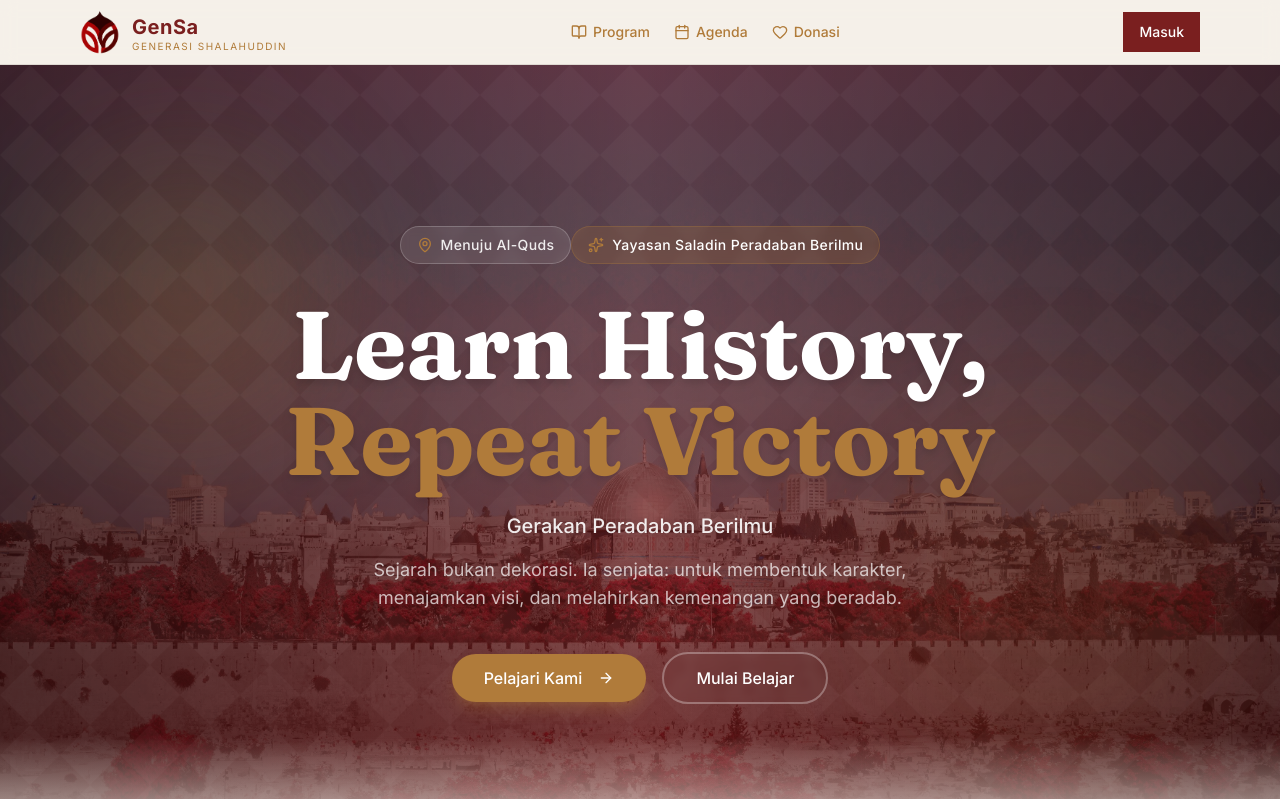
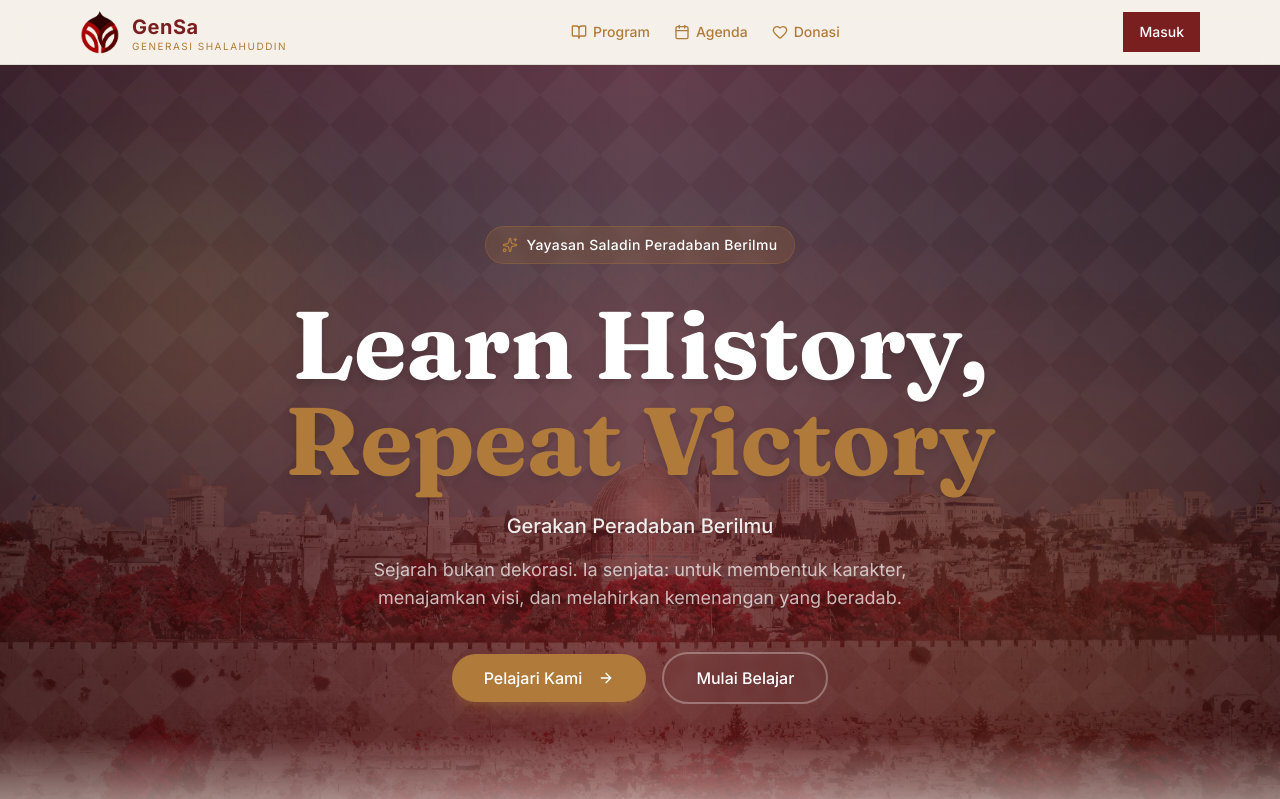
Before and after one commit to nabePi/gensaladin-web, a Next.js app: page / in a window 1280 px wide. Shown: the top 799 px of the page. Built offline with nearby package versions, Linux system fonts and the light colour scheme; no server answers.

Commit message:
remove Menuju Al-Quds from hero section

```diff
--- a/app/(public)/page.tsx
+++ b/app/(public)/page.tsx
@@ -19,8 +19,7 @@ import {
   FileText,
   Mail,
   Phone,
-  ChevronRight,
-  MapPin
+  ChevronRight
 } from 'lucide-react'
 import { motion } from 'framer-motion'
 
@@ -167,14 +166,6 @@ export default function HomePage() {
             animate={{ opacity: 1, y: 0 }}
             transition={{ duration: 0.8 }}
           >
-            {/* Location badge */}
-            <div className="inline-flex items-center gap-2 px-4 py-2 bg-white/10 backdrop-blur-sm rounded-full mb-6 border border-white/20">
-              <MapPin className="w-4 h-4 text-[#b07b3a]" />
-              <span className="text-sm font-medium text-white/90 tracking-wide">
-                Menuju Al-Quds
-              </span>
-            </div>
-
             {/* Tagline badge */}
             <div className="inline-flex items-center gap-2 px-4 py-2 bg-[#b07b3a]/20 backdrop-blur-sm rounded-full mb-8 border border-[#b07b3a]/30">
               <Sparkles className="w-4 h-4 text-[#b07b3a]" />
```
